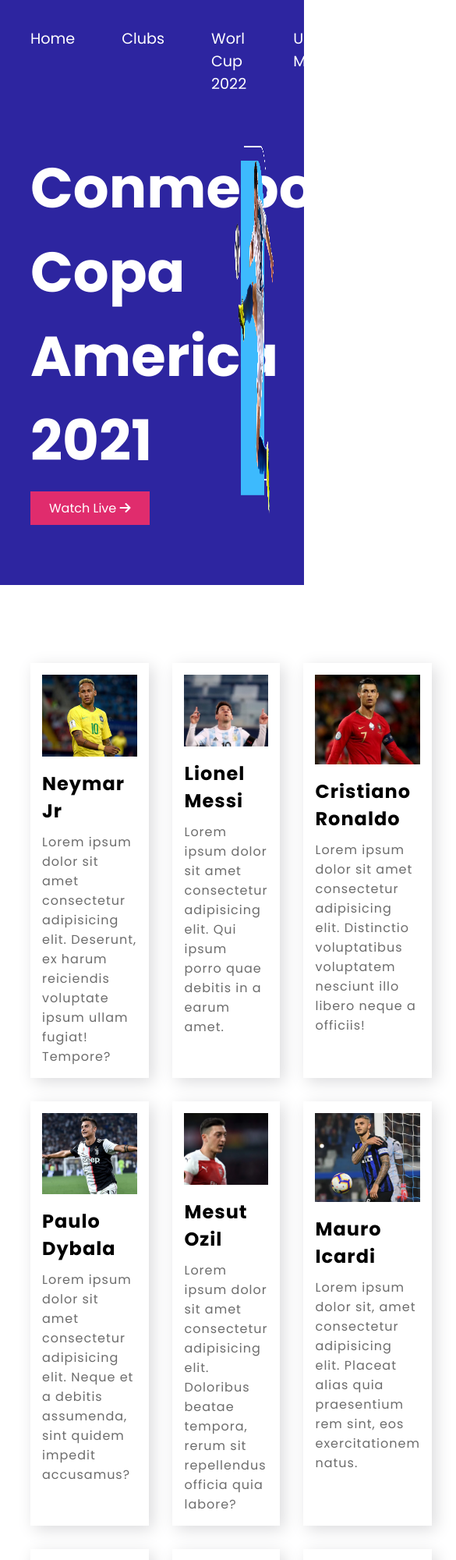
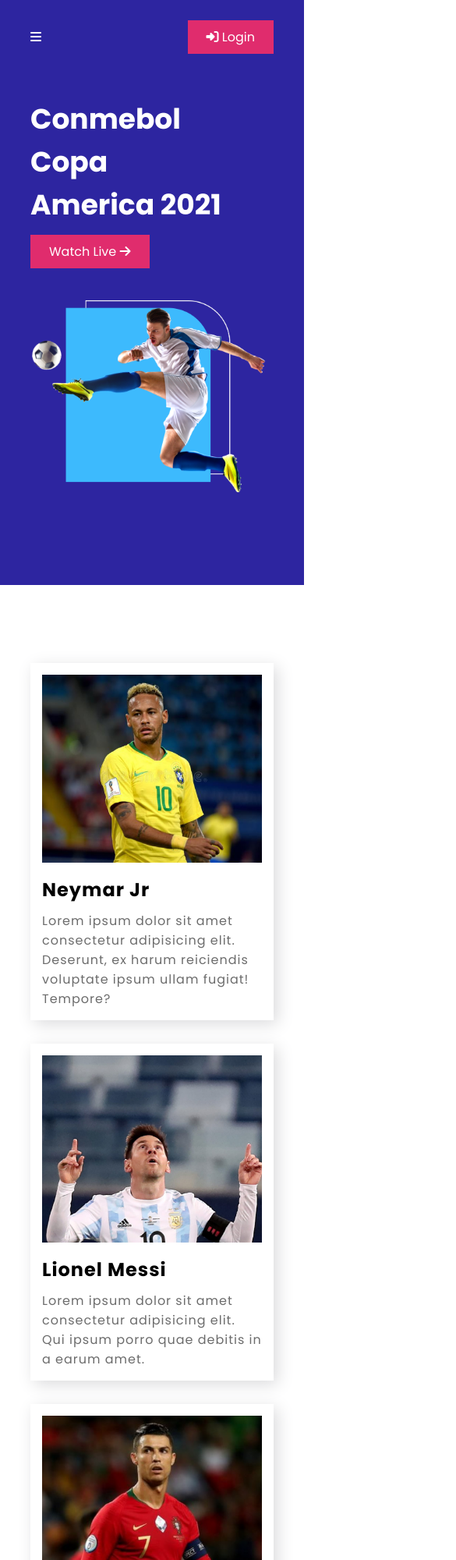
Before and after one commit to abusaleh123/Football-Responsive, a plain HTML site: page index.html in a window 390 px wide. Shown: the top 2000 px of the page at 78% size, 585 px wide, since content can reach past the window. Drawn offline with Linux system fonts and the light colour scheme.

Commit message:
Addeded Banner and Card Responsive

```diff
--- a/Styles/style.css
+++ b/Styles/style.css
@@ -33,6 +33,7 @@ body{
 }
 .nav-bars{
     display:none;
+    color:#FFFFFF;
 }
 .nav-list li{
     list-style: none;
@@ -167,3 +168,35 @@ text-align: center;
 .footer-description{
     margin-top:20px;
 }
+.display-hide{
+    display:none;
+}
+/* Media Query For Small Device */
+
+@media screen and (max-width:576px) {
+    .nav-list{
+        display:none;
+    }
+    .nav-bars{
+        display:block;
+    }
+    .banner{
+        flex-direction: column;
+    }
+    .banner-main-title{
+        font-size:2.25rem;
+    }
+    .banner-image-container{
+        justify-content: center;
+        margin-top:50px;
+        margin-right:10px;
+    }
+    .banner-photo{
+        width:100%;
+    }
+
+    .card-container{
+        display: grid;
+        grid-template-columns: repeat(1, 1fr);
+    }
+}
--- a/index.html
+++ b/index.html
@@ -11,8 +11,9 @@
     <header class="header">
         <div class="header-container">
         <nav class="navbar">
+            <li class="nav-bars"><i class="fa-solid fa-bars"></i></li>
             <ul class="nav-list">
-                <li class="nav-bars"><i class="fa-solid fa-bars"></i></li>
+
                 <li class="nav-items">Home</li>
                 <li class="nav-items">Clubs</li>
                 <li class="nav-items">Worl Cup 2022</li>
@@ -37,7 +38,7 @@
     </div>
     </header>
     <main>
-        <section class="player-card-section">
+        <section class="player-card-section " >
         <div class="card-container">
             <div class="player-card">
                 <img src="./images/players/player-1.png" alt="Neymar" class="card-photo">
@@ -101,7 +102,7 @@
             </div>
         </div>
     </section>
-    <section class="high">
+    <section class="high display-hide">
         <div class="high-container">
             <div class="high-text">
                 <h1 class="high-maun-title">All Highlights Copa America 2021</h1>
@@ -114,7 +115,7 @@
         </div>
     </section>
     </main>
-    <footer class="footer">
+    <footer class="footer display-hide">
         <div class="footer-container">
             <img src="./images/Logo.png" alt="" class="footer-logo">
 
```
